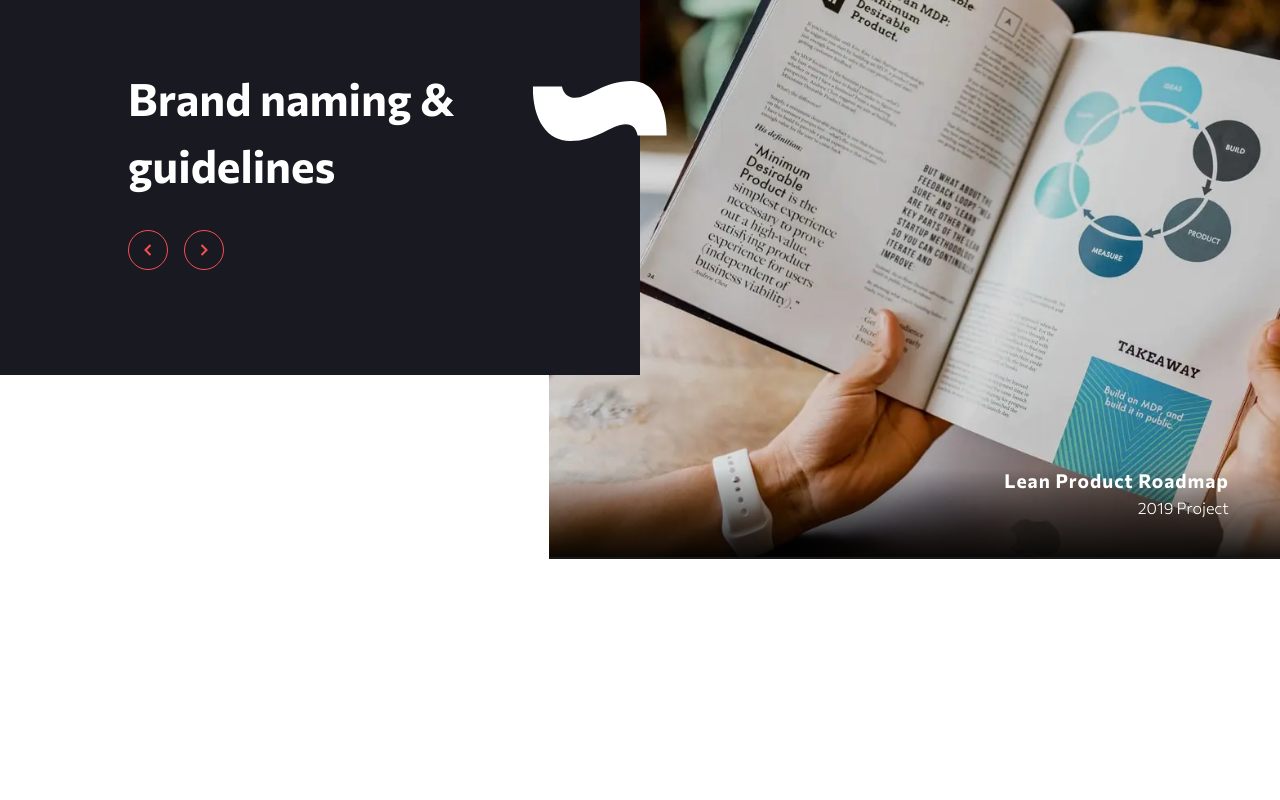
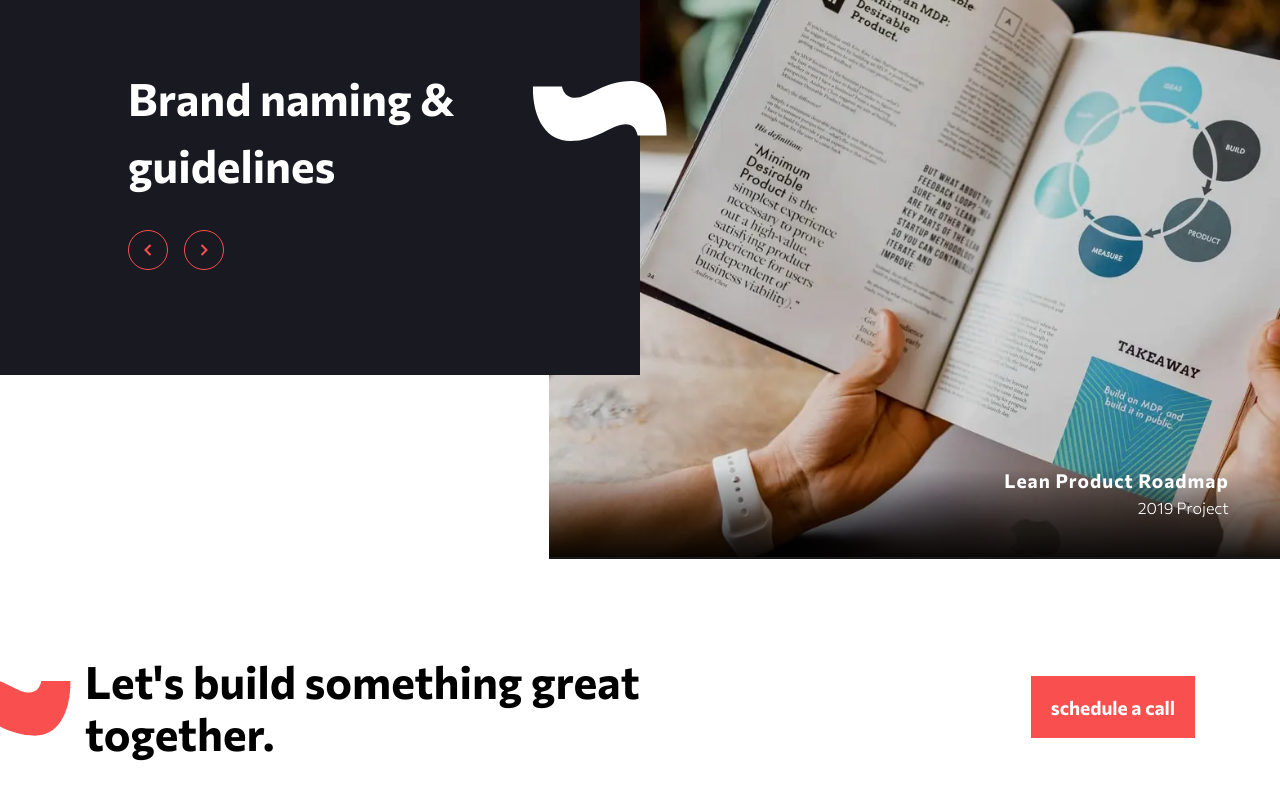
Before and after one commit to Castelo-Codez/Creative-agency-single-page-site, a Vue app: page / in a window 1280 px wide. Shown: the part 2635-3435 px from the top of the page. Before the commit the page ends 3194 px from the top, so only its background shows below. Built offline with nearby package versions, Linux system fonts and the light colour scheme.

Commit message:
footer added

```diff
--- a/src/App.vue
+++ b/src/App.vue
@@ -4,6 +4,7 @@ import LandingSec from "./components/LandingSec.vue";
 import DesignStrategicSec from "./components/DesignStrategicSec.vue";
 import Features from "./components/Features.vue";
 import SlideShowSec from "./components/SlideShowSec.vue";
+import Footer from "./components/Footer.vue";
 </script>
 <template>
     <HeaderVue />
@@ -11,4 +12,5 @@ import SlideShowSec from "./components/SlideShowSec.vue";
     <DesignStrategicSec />
     <Features />
     <SlideShowSec />
+    <Footer />
 </template>
--- /dev/null
+++ b/src/components/Footer.vue
@@ -0,0 +1,63 @@
+<script setup>
+import PrimaryBtn from "./PrimaryBtn.vue";
+</script>
+<template>
+    <footer>
+        <div class="container">
+            <div class="right">
+                <h3>Let's build something great together.</h3>
+            </div>
+            <div class="left">
+                <PrimaryBtn
+                    content="schedule a call"
+                    bgcolor="#f94f4f"
+                    hoverbgcolor="#f77171"
+                />
+            </div>
+        </div>
+        <div aria-label="pattern" class="pattern">
+            <svg width="135" height="61" xmlns="http://www.w3.org/2000/svg">
+                <path
+                    d="M98.882 60.408c10.951 0 19.618-4.864 25.999-14.593 6.38-9.728 9.571-23.054 9.571-39.977h-29.19c-.633 3.439-1.9 6.199-3.8 8.28-1.902 2.082-4.662 3.123-8.283 3.123-3.258 0-6.788-.86-10.59-2.58a354.773 354.773 0 01-12.354-5.905C65.8 6.54 60.89 4.594 55.505 2.92 50.119 1.245 44.214.408 37.787.408c-11.585 0-20.704 4.887-27.356 14.66C3.778 24.843.452 38.1.452 54.843h29.19c.633-3.348 2.059-6.063 4.276-8.144 2.218-2.082 5.182-3.123 8.893-3.123 3.077 0 6.471.838 10.182 2.512a437.483 437.483 0 0112.49 5.905c4.616 2.262 9.708 4.23 15.274 5.905 5.566 1.674 11.608 2.511 18.125 2.511z"
+                    fill="#F94F4F"
+                    fill-rule="nonzero"
+                />
+            </svg>
+        </div>
+    </footer>
+</template>
+<style lang="scss" scoped>
+footer {
+    position: relative;
+    padding: var(--pad-space) 0px;
+    .container {
+        display: grid;
+        grid-template-columns: 1fr;
+        row-gap: 1rem;
+        @media (min-width: 768px) {
+            grid-template-columns: auto auto;
+            align-items: center;
+            justify-content: space-between;
+        }
+        h3 {
+            font-size: 8vw;
+            font-weight: 700;
+            @media (min-width: 768px) {
+                font-size: 3.5vw;
+                max-width: 52vw;
+            }
+        }
+    }
+    .pattern {
+        position: absolute;
+        top: 50%;
+        transform: translateY(-50%);
+        left: -4rem;
+        z-index: -1;
+        display: none;
+        @media (min-width: 1199px) {
+            display: block;
+        }
+    }
+}
+</style>
```
